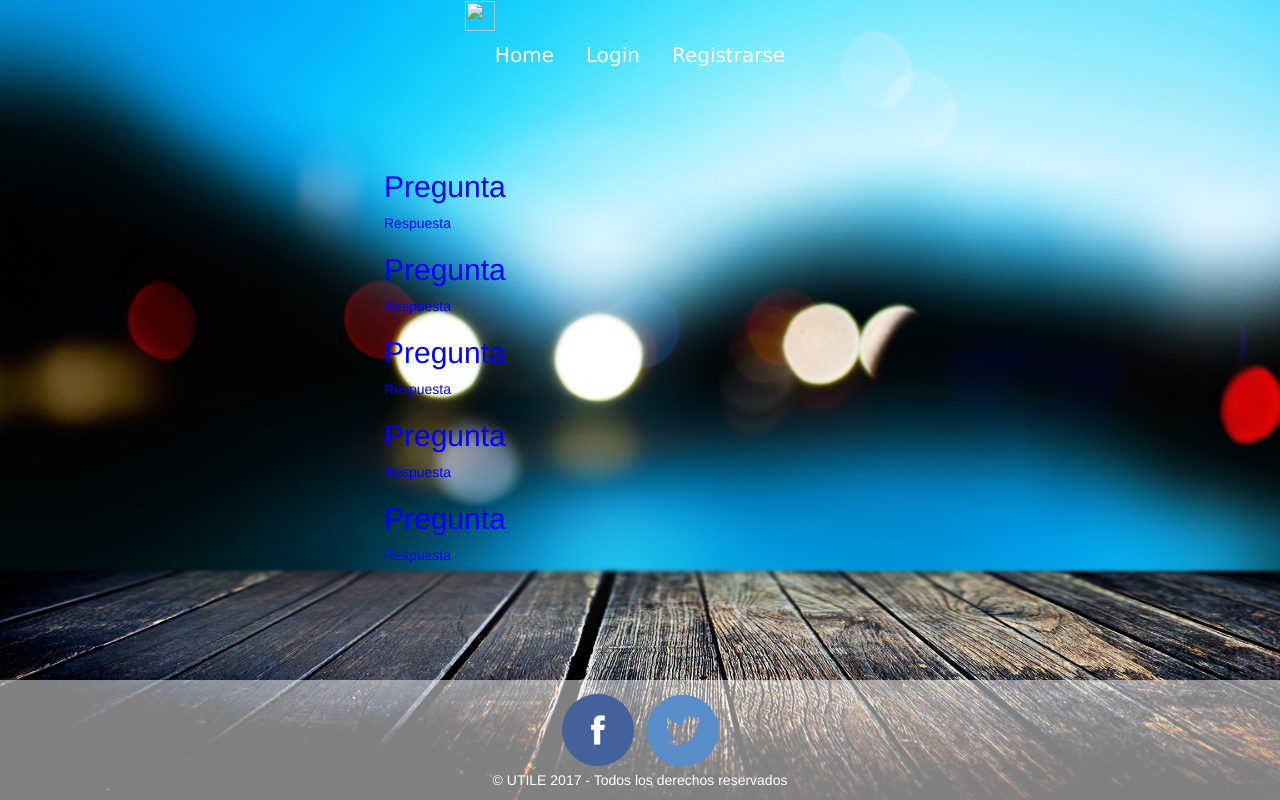
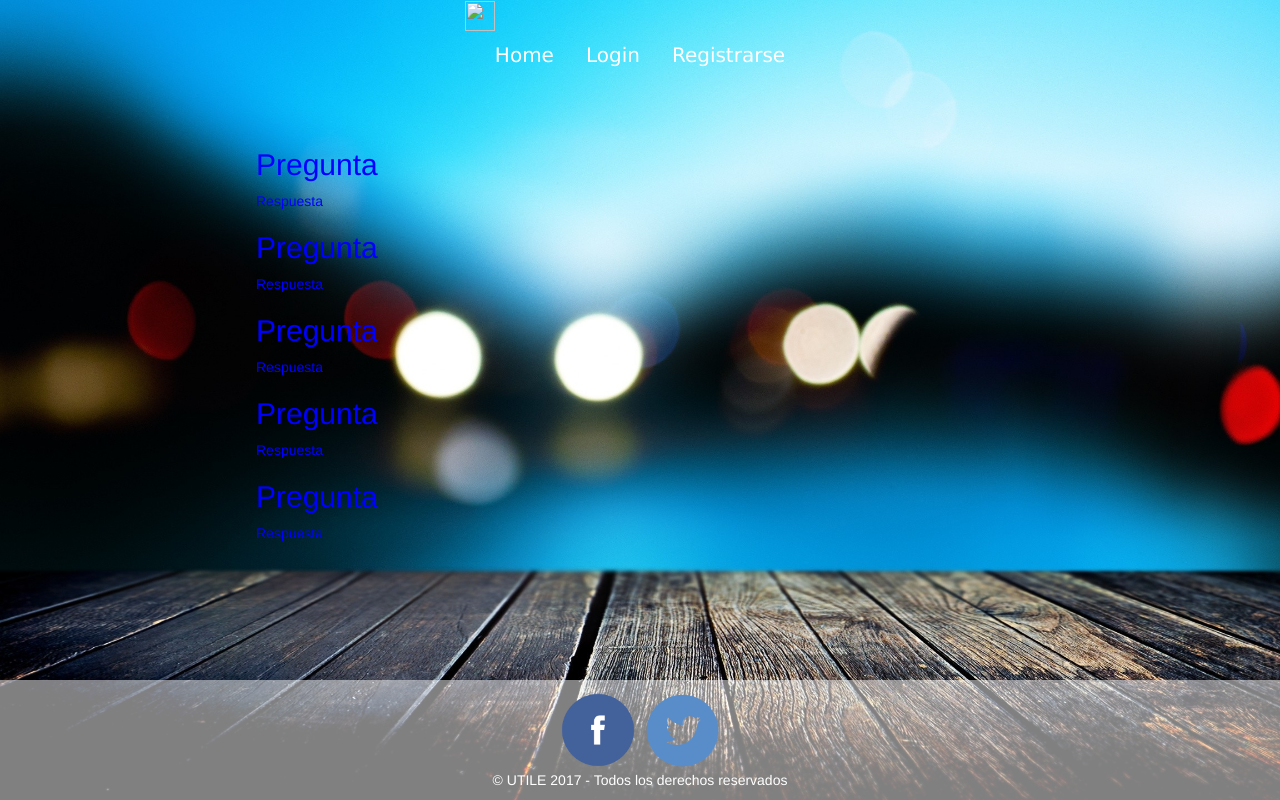
Before and after one commit to sashasier/Utile, a PHP site: page /preguntasfrecuentes.html in a window 1280 px wide. Run offline with PHP 8.4, Linux system fonts and the light colour scheme.

Commit message:
agregue div contenido centro para controlar la posicion del contenido abajo del banner

```diff
--- a/css/style.css
+++ b/css/style.css
@@ -14,7 +14,11 @@ ul {
 li {
   list-style-type: none;
 }
-
+.contenidocentro {
+  width: max-content;
+  padding-top: 10%;
+  padding-left: ;
+}
 /*------------Responsive Resolucion Smartphone-----------*/
 }
 @media(max-width: 320px){
@@ -72,9 +76,8 @@ ul {
   min-height: 100vh;
 }
 .preguntas {
-  padding-top: 150px;
-  padding-left: 30%;
   color: blue;
+  margin-left: 20vw;
 }
 
 /*---------------------ESPECIALIDADES---------------------*/
@@ -93,6 +96,9 @@ ul {
   background-repeat: no-repeat;
   background-position: center;
   min-height: 100vh;
+}
+#contenidocentroregistrarse {         /* para centrar el formulario */
+
 }
 
 
--- a/especialidades.html
+++ b/especialidades.html
@@ -31,7 +31,7 @@
              </li>
            </ul>
      </div>
-
+    <div class="contenidocentro">
     <form class="col-md-12" action="index.html" method="post">
       <div class="form-group col-md-4">
         <label for="nombre">Direccion</label>
@@ -116,8 +116,8 @@
 		  <span class="sr-only">Next</span>
 		</a>
 	  </div>
-
-	</div>
+  </div>
+</div>
 
   <footer class="footer">
     <div class="social">
--- a/preguntasfrecuentes.html
+++ b/preguntasfrecuentes.html
@@ -14,7 +14,6 @@
   </head>
 
   <body class="preguntasfrecuentes">
-
       <div class="banner">
         <img src="" alt="" class="logo">
              <ul class="nav nav-pills">
@@ -29,7 +28,7 @@
                </li>
              </ul>
        </div>
-
+      <div class="contenidocentro">
        <div class="preguntas">
          <h2>Pregunta</h2>
          <p>Respuesta</p>
@@ -42,7 +41,7 @@
          <h2>Pregunta</h2>
          <p>Respuesta</p>
        </div>
-
+      </div>
 
 
       <footer class="footer">
```
Also changed, not shown: registrarse.html (+5 -5 lines). Lines whose indentation alone changed are shown as unchanged.
